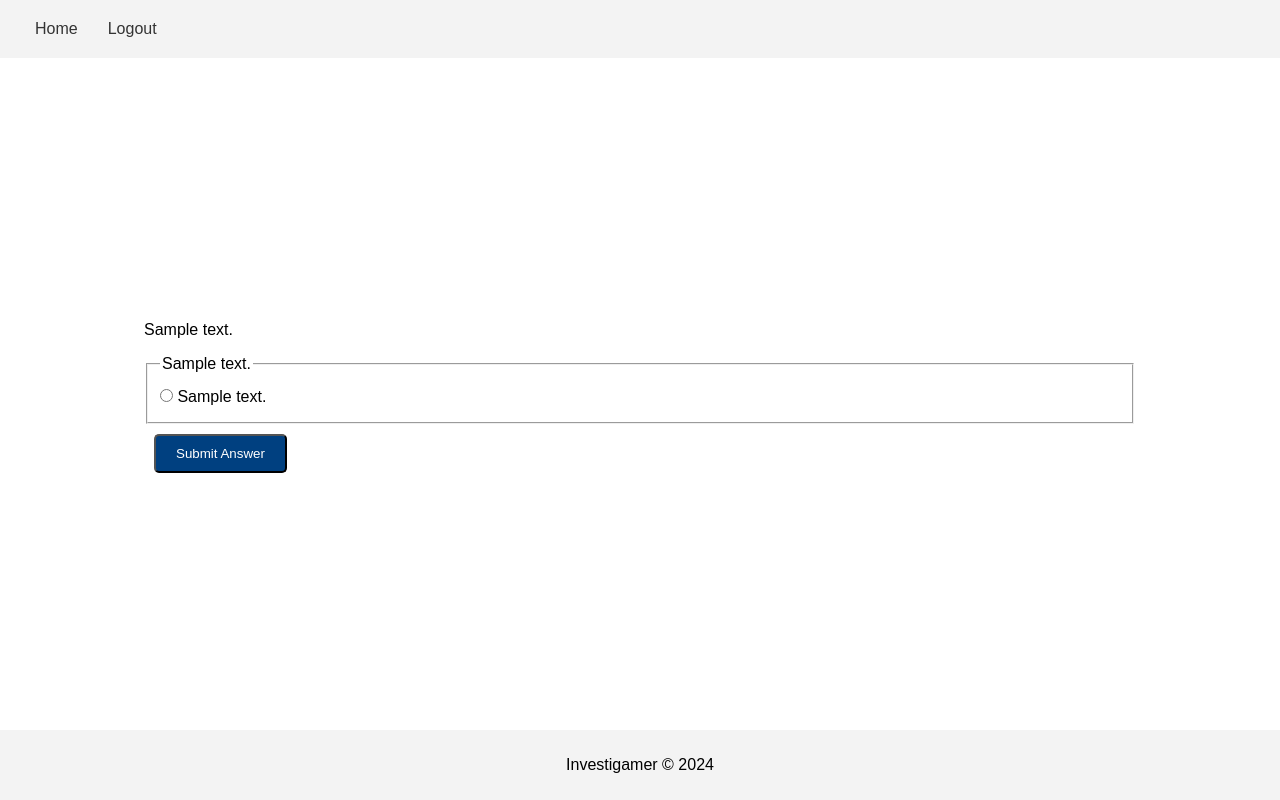
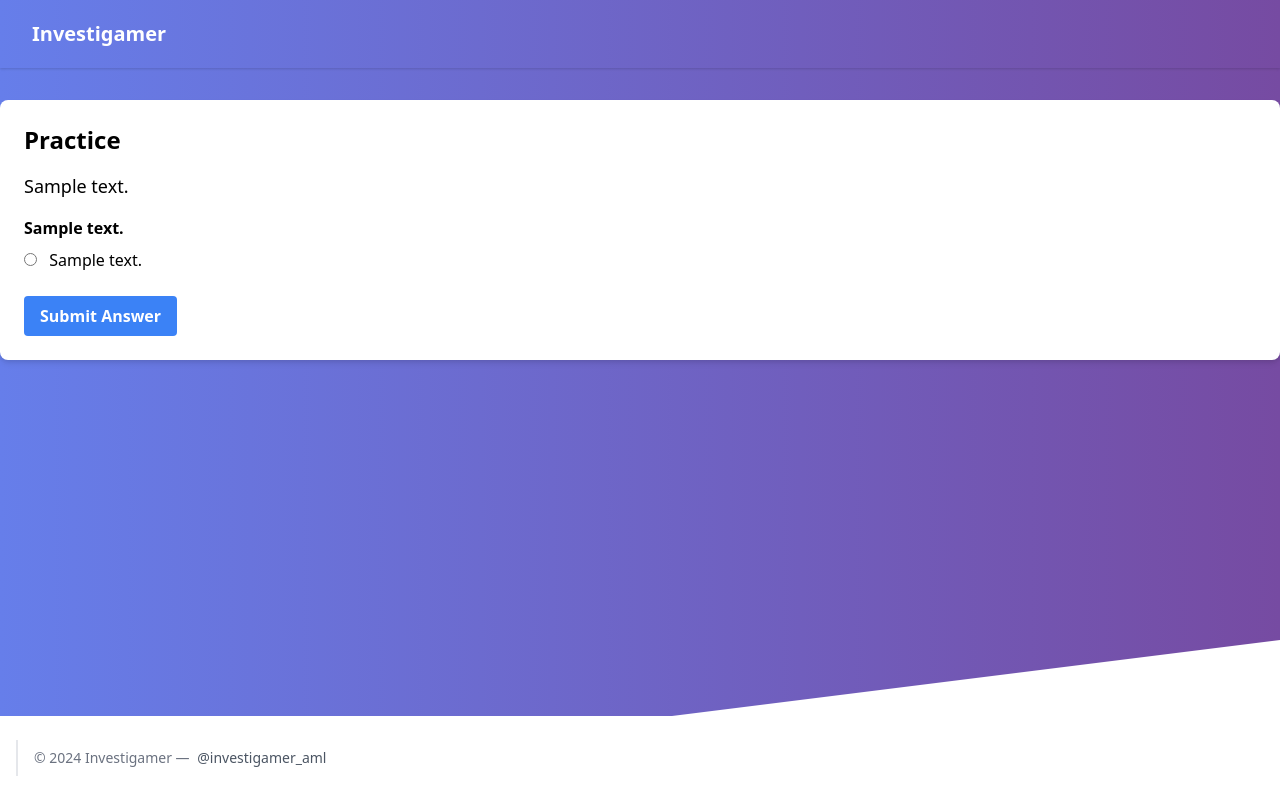
Before and after one commit to investigamer-aml/investigamer-cfa, a Flask app: page /practice in a window 1280 px wide. Run offline with Flask 3, Linux system fonts and the light colour scheme; tables that the repository leaves empty hold one stand-in row (values such as "Sample post"); parts of the project's set-up code (start-up, migrations or seed data) failed here and were passed over.

Commit message:
loading all questions, works fine
- update the styling a bit

```diff
--- a/app/routes.py
+++ b/app/routes.py
@@ -80,10 +80,25 @@ def home():
 # @app.route('/practice/<int:lesson_id>')
 @app.route('/practice')
 def start_lesson():
-    # Retrieve the first question for the lesson_id
-    use_case = UseCases.query.order_by(UseCases.id).filter_by(lesson_id=1).first() #fix it to Easy for now
+    use_case = UseCases.query.order_by(UseCases.id).filter_by(lesson_id=1).first()
     if use_case:
-        return render_template('practice.html', use_case=use_case)
+        use_case_data = {
+            'id': use_case.id,
+            'description': use_case.description,
+            'questions': [
+                {
+                    'id': question.id,
+                    'text': question.text,
+                    'options': [
+                        {
+                            'id': option.id,
+                            'text': option.text
+                        } for option in question.options
+                    ]
+                } for question in use_case.questions
+            ]
+        }
+        return render_template('practice.html', use_case=use_case_data)
     else:
         return "Lesson not found", 404
 
--- a/app/templates/base.html
+++ b/app/templates/base.html
@@ -16,12 +16,13 @@
             z-index: -1;
         }
         .sticky-footer-wrapper {
-            display: flex;
-            flex-direction: column;
-            min-height: 100vh;
+        display: flex;
+        flex-direction: column;
+        min-height: 100vh;
         }
+
         main {
-            flex: 1;
+            flex-grow: 1;
         }
     </style>
 </head>
@@ -50,12 +51,12 @@
             </nav>
         </div>
     </header>
-    <main>
+    <main class="flex-grow">
         {% block content %}
         <!-- Page-specific content will go here -->
         {% endblock %}
     </main>
-    <footer class="bg-white text-right py-4 w-full absolute bottom-0">
+    <footer class="bg-white text-right py-4 w-full">
         <!-- <div class="container mx-auto flex items-center justify-center sm:flex-row flex-col py-4"> -->
         <div class="container items-right justify-center mx-auto sm:py-2  flex">
             <p class="text-sm text-gray-500 sm:ml-4 sm:pl-4 sm:border-l-2 sm:border-gray-200 sm:py-2 sm:mt-0 mt-4">© 2024 Investigamer —
--- a/app/templates/practice.html
+++ b/app/templates/practice.html
@@ -1,50 +1,37 @@
-<!DOCTYPE html>
-<html lang="en">
-<head>
-    <meta charset="UTF-8">
-    <meta name="viewport" content="width=device-width, initial-scale=1.0">
-    <title>Practice</title>
-    <link rel="stylesheet" href="{{ url_for('static', filename='style.css') }}">
-</head>
-<body>
-    <header>
-        <nav>
-            <a href="/">Home</a>
-            <a href="/logout" style="float:right;">Logout</a>
-        </nav>
-    </header>
-    <main>
+{% extends "base.html" %}
+
+{% block title %}Investigamer - Practice{% endblock %}
+
+{% block content %}
+<div class="container mx-auto py-8">
+    <div class="bg-white shadow-md rounded-lg p-6">
+        <h2 class="text-2xl font-bold mb-4">Practice</h2>
         <div class="use-case-container">
-            <p id="use-case-description">{{ use_case.description|safe }}</p>
+            <p id="use-case-description" class="text-lg mb-4">{{ use_case.description|safe }}</p>
 
-            <!-- The form is structured to keep the submit button static -->
             <form id="questions-form" action="/submit-answer" method="post" enctype="application/json">
                 <input type="hidden" name="use_case_id" value="{{ use_case.id }}">
 
-                <!-- Dynamic content will be loaded into this div -->
                 <div id="questions-container">
                     {% for question in use_case.questions %}
-                    <fieldset>
-                        <legend>{{ question.text }}</legend>
+                    <div class="mb-6">
+                        <p class="font-bold mb-2">{{ question.text }}</p>
                         {% for option in question.options %}
-                        <label>
-                            <input type="radio" name="answer[{{ question.id }}]" value="{{ option.id }}">
+                        <label class="block mb-2">
+                            <input type="radio" name="answer[{{ question.id }}]" value="{{ option.id }}" class="mr-2">
                             {{ option.text }}
-                        </label><br>
+                        </label>
                         {% endfor %}
-                    </fieldset>
+                    </div>
                     {% endfor %}
                 </div>
 
-                <!-- Submit button remains static outside the dynamic content area -->
-                <button type="submit" class="button">Submit Answer</button>
+                <button type="submit" class="bg-blue-500 hover:bg-blue-600 text-white font-bold py-2 px-4 rounded">
+                    Submit Answer
+                </button>
             </form>
         </div>
-    </main>
-    <footer>
-        <p>Investigamer © 2024</p>
-    </footer>
-
-    <script src="{{ url_for('static', filename='cfa.js') }}"></script>
-</body>
-</html>
+    </div>
+</div>
+<script src="{{ url_for('static', filename='cfa.js') }}"></script>
+{% endblock %}
```
